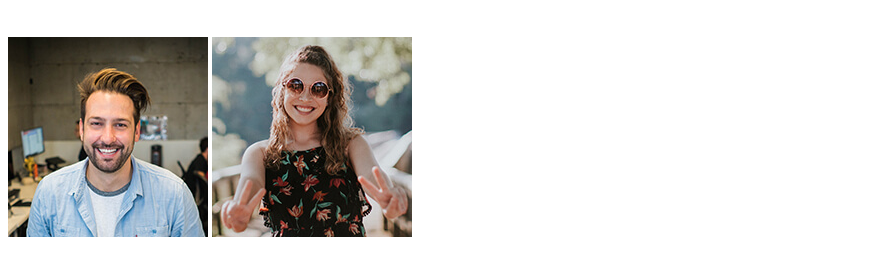
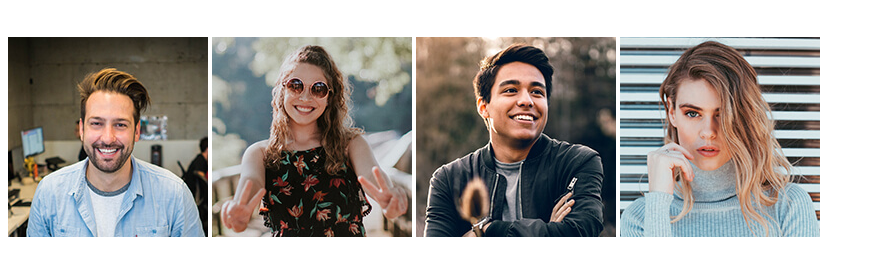
Before and after one commit to shariful4541/my-second-repo, a plain HTML site: page index.html in a window 1280 px wide. Shown: the part 235-510 px from the top of the page, without its empty margins (0-875 px from the left). Drawn offline with Linux system fonts and the light colour scheme.

Commit message:
another pic has sent

```diff
--- a/index.html
+++ b/index.html
@@ -19,6 +19,9 @@
     <img src="./face1.jpg" alt="">
     <img src="./face2.jpg" alt="">
 
+    <img src="/face3.jpg" alt="">
+    <img src="./face4.jpg" alt="">
+
 
 
 </body>
```
